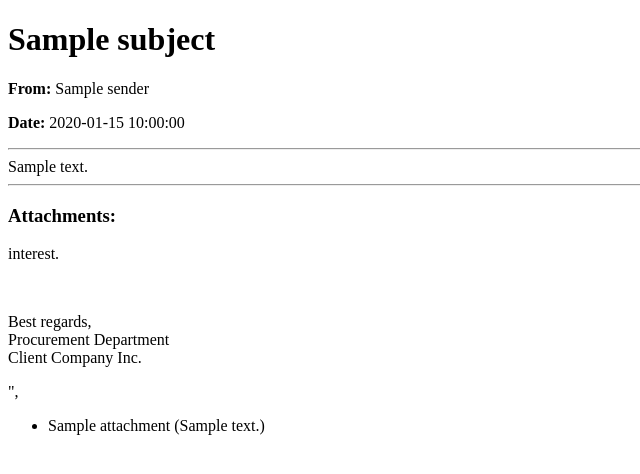
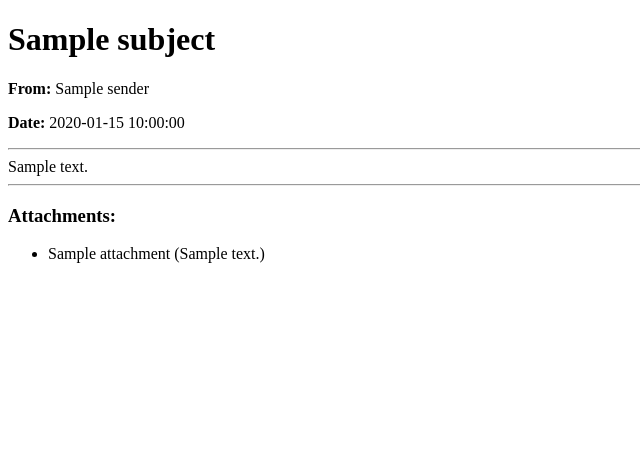
Before and after one commit to Thamaraiselvi-Pandiarajan-ZS0285/Borderless-workshop-cookbook, a Python web app: template backend/utils/templates/EmailToPdfHtml_template.html in a window 1280 px wide. Shown: the top 474 px of the page, without its empty margins (0-640 px from the left). Run offline with Jinja, Linux system fonts and the light colour scheme; the template is opened without the code that fills it: most values are stand-ins (such as "Sample title", 1, 10 or a date in 2020).

Commit message:
template html

```diff
--- a/backend/utils/templates/EmailToPdfHtml_template.html
+++ b/backend/utils/templates/EmailToPdfHtml_template.html
@@ -8,8 +8,7 @@
     <hr>
     {{ body | safe }}
     <hr>
-    <h3>Attachments:</h3> interest.</p>    <br><p>Best regards,<br>Procurement Department<br>Client Company Inc.</p></body></html>",
-
+    <h3>Attachments:</h3>
     <ul>
         {% for attachment in attachments %}
             <li>{{ attachment.name }} ({{ attachment.content_type }})</li>
```
